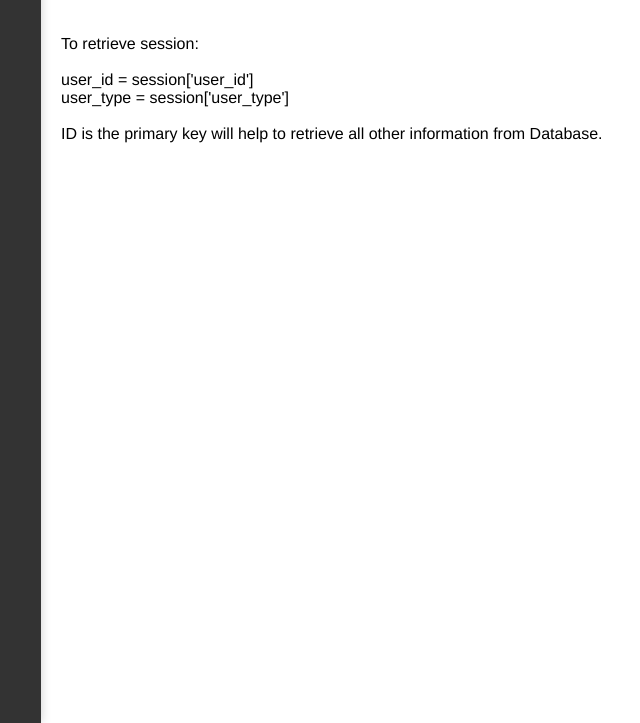
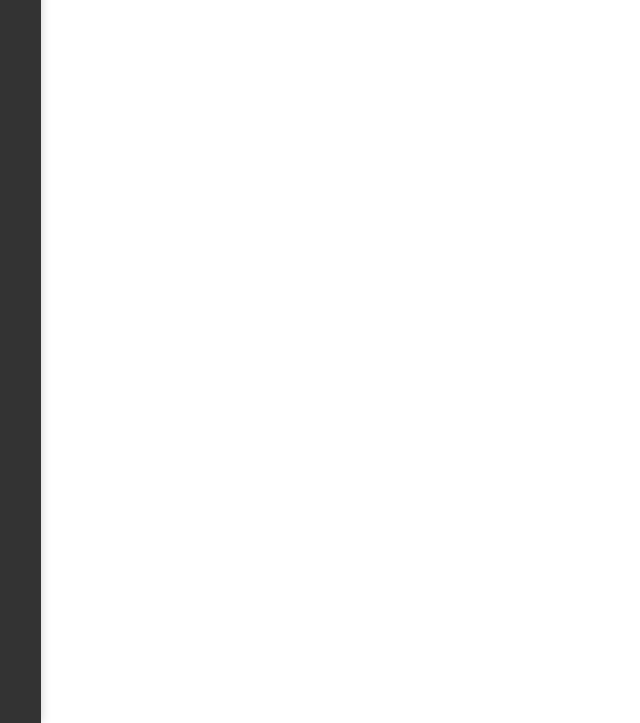
Before and after one commit to JaeHyeokSeong/ASD_Assignment_Flask, a Flask app: page /home in a window 1280 px wide. Shown: the part 117-840 px from the top of the page, without its empty margins (199-839 px from the left). Run offline with Flask 3, Linux system fonts and the light colour scheme.

Commit message:
Draft 1.0

```diff
--- a/app.py
+++ b/app.py
@@ -3,6 +3,7 @@ from flask_session import Session
 import mysql.connector
 import random
 import string
+from models.user_management import UserManagement
 
 app = Flask(__name__)
 app.secret_key = 'your_secret_key'
@@ -18,41 +19,7 @@ mydb = mysql.connector.connect(
 )
 
 mycursor = mydb.cursor()
-
-mycursor.execute('SELECT * FROM users')
-users = mycursor.fetchall()
-
-def add_user(id, name, email, user_type, password, phone):
-    insert_query = "INSERT INTO users (id, name, email, userType, password, phone) VALUES (%s, %s, %s, %s, %s, %s)"
-    parameter_data = (id, name, email, user_type, password, phone)
-    mycursor.execute(insert_query, parameter_data)
-    mydb.commit()
-
-def get_user_attribute(user_id, attribute_name):
-    try:
-        # Execute a query to retrieve the specified attribute for the user based on the provided user ID
-        query = f"SELECT {attribute_name} FROM users WHERE id = %s"
-        mycursor.execute(query, (user_id,))
-
-        # Fetch the attribute value from the database
-        attribute_value = mycursor.fetchone()
-
-        # Check if attribute_value is not None (user found)
-        if attribute_value:
-            return attribute_value[0]  # Return the attribute value
-        else:
-            # If user not found, return None or any other appropriate value
-            return None
-
-    except Exception as e:
-        # Handle database errors (log or return an error response)
-        print("Database Error:", e)
-        return None  # Return None or any other appropriate value for error cases
-
-def generate_random_id():
-    random_id_string = ''.join(random.choices(string.ascii_letters + string.digits, k=4))
-    random_id_integer = int(random_id_string, 36)  # Convert base36 string to integer
-    return random_id_integer
+user_management = UserManagement(mycursor, mydb)
 
 @app.route('/register', methods=['GET', 'POST'])
 def register():
@@ -64,10 +31,9 @@ def register():
         user_type = request.form['userType']
         name = request.form['name']  # Get the name from the form
         phone = request.form['phone']  # Get the phone number from the form
-        random_id = generate_random_id()
+        random_id = user_management.generate_random_id()
 
-        # Call your modified add_user function here with the additional form data
-        add_user(random_id, name, email, user_type, password, phone)
+        user_management.add_user_to_database(random_id, name, email, user_type, password, phone)
 
         # Set registration_successful to True after successful registration
         registration_successful = True
@@ -75,29 +41,6 @@ def register():
     # Render the registration form template, passing the registration_successful variable
     return render_template('register.html', registration_successful=registration_successful)
 
-# Function to authenticate user based on email, password, and user type
-def authenticate_user(email, password, user_type):
-    try:
-        # SQL query to check user credentials and retrieve user ID
-        sql_query = "SELECT id FROM users WHERE email = %s AND password = %s AND userType = %s"
-        values = (email, password, user_type)
-
-        # Execute the query with the provided values
-        mycursor.execute(sql_query, values)
-
-        # Fetch the result (user ID) from the database
-        user_id = mycursor.fetchone()
-
-        # If a user is found, authentication is successful
-        if user_id:
-            return user_id[0]  # Return the user ID
-        else:
-            return None  # Authentication failed, return None
-
-    except Exception as e:
-        # Handle database errors (log or return an error response)
-        print("Database Error:", e)
-        return None  # Authentication failed, return None
 
 @app.route('/login', methods=['GET', 'POST'])
 def login():
@@ -112,7 +55,7 @@ def login():
         print(f"Received data: Email={email}, Password={password}, UserType={user_type}")
 
         # Authenticate user based on email, password, and user type
-        user_id = authenticate_user(email, password, user_type)
+        user_id = user_management.authenticate_user(email, password, user_type)
         if user_id:
             # Authentication successful, store user id in the session
             session['user_id'] = user_id
@@ -134,37 +77,23 @@ def login():
     return render_template('login.html', error=error)
 
 # Logout route
-@app.route('/logout')
-def logout():
-    # Clear the session data (log out the user)
-    session.clear()
-    return redirect(url_for('login'))  # Redirect to the login page after logout
 
-for user in users:
-    print(user)
 
 @app.route('/')
 def index():
-    first_name = "John"
-    return render_template('index.html', first_name=first_name)
+    return render_template('index.html')
 
-@app.route('/User/<name>')
-def user(name):
-    return render_template('profile.html', name=name)
 
 @app.route('/home')
 def home():
-    # Logic for agent home page
     return render_template('home.html')
 
-def get_user_info_from_database(user_id):
-    # Execute SQL query to retrieve user data by ID
-    mycursor.execute("SELECT name, email, phone, password FROM users WHERE id = %s", (user_id,))
-    user_data = mycursor.fetchone()
-    return user_data
 
 @app.route('/profile', methods=['GET', 'POST'])
 def profile():
+    user_id = session.get('user_id')  # Get user ID from session or None if not present
+    update_success = False  # Flag to indicate whether the update was successful
+
     if request.method == 'POST':
         # Handle form submission for updating user information
         new_name = request.form['name']
@@ -172,56 +101,19 @@ def profile():
         new_phone = request.form['phone']
         new_password = request.form['password']  # Retrieve the new password from the form
 
-        # Get user ID from session or wherever you store it
-        user_id = session['user_id']
+        if user_id:
+            # Update user information in the database
+            user_management.update_user_info_in_database(user_id, new_name, new_email, new_phone, new_password)
+            update_success = True
 
-        # Update user information in the database
-        update_user_info_in_database(user_id, new_name, new_email, new_phone, new_password)
+    user_info = user_management.get_user_info_from_database(user_id)
+    print("Fetched user info:", user_info)
 
-        # Set update success flag for displaying feedback
-        update_success = True
+    # Assuming user_info is a tuple (name, email, phone, password)
+    name, email, phone, password = user_info if user_info else ("", "", "", "")
 
-        # Retrieve updated user information
-        user_info = get_user_info_from_database(user_id)
-
-        return render_template('profile.html', name=user_info[0], email=user_info[1],
-                               phone=user_info[2], password=new_password, update_success=update_success)
-
-    # For GET request, fetch user information and display the profile page
-    user_id = session['user_id']  # Assuming user ID is stored in the session
-    user_info = get_user_info_from_database(user_id)
-
-    return render_template('profile.html', name=user_info[0], email=user_info[1],
-                           phone=user_info[2], password="********")
-
-def update_user_info_in_database(user_id, new_name, new_email, new_phone, new_password):
-    try:
-        # SQL query to retrieve existing user data
-        select_query = "SELECT name, email, phone, password FROM users WHERE id = %s"
-        mycursor.execute(select_query, (user_id,))
-        existing_data = mycursor.fetchone()
-
-        # Check if the input fields are empty and retain existing data if so
-        new_name = new_name if new_name else existing_data[0]
-        new_email = new_email if new_email else existing_data[1]
-        new_phone = new_phone if new_phone else existing_data[2]
-        new_password = new_password if new_password else existing_data[3]
-
-        # SQL query to update user information in the database, including the password
-        sql_query = "UPDATE users SET name = %s, email = %s, phone = %s, password = %s WHERE id = %s"
-        values = (new_name, new_email, new_phone, new_password, user_id)
-
-        # Execute the update query with the provided values
-        mycursor.execute(sql_query, values)
-
-        # Commit the changes to the database
-        mydb.commit()
-
-    except Exception as e:
-        # Handle database errors (log or return an error response)
-        print("Database Error:", e)
-        # You might want to raise an exception or return an error response here based on your use case
-
+    return render_template('profile.html', name=name, email=email, phone=phone,
+                           password=password, update_success=update_success)
 
 
 @app.route('/contacts')
@@ -229,25 +121,30 @@ def contacts():
     # Logic for contacts page
     return render_template('contacts.html')
 
+
 @app.route('/properties')
 def properties():
     # Logic for properties page
     return render_template('properties.html')
+
 
 @app.route('/leases')
 def leases():
     # Logic for leases page
     return render_template('leases.html')
 
+
 @app.route('/inspections')
 def inspections():
     # Logic for inspections page
     return render_template('inspections.html')
 
+
 @app.route('/landlord_properties')
 def landlord_properties():
     # Logic for landlord properties page
     return render_template('landlord_properties.html')
+
 
 @app.route('/income')
 def income():
@@ -260,10 +157,12 @@ def tenant_properties():
     # Logic for tenant properties page
     return render_template('tenant_properties.html')
 
+
 @app.route('/payments')
 def payments():
     # Logic for payments page
     return render_template('payments.html')
+
 
 @app.route('/maintenance')
 def maintenance():
@@ -271,5 +170,12 @@ def maintenance():
     return render_template('maintenance.html')
 
 
+@app.route('/logout')
+def logout():
+    # Clear the session data (log out the user)
+    session.clear()
+    return redirect(url_for('login'))  # Redirect to the login page after logout
+
+
 if __name__ == '__main__':
     app.run(debug=True)
--- a/templates/home.html
+++ b/templates/home.html
@@ -5,15 +5,15 @@
     <h1>You are logged in as {{ session['user_type'] }}!</h1>
     <p>Your User ID: {{ session['user_id'] }}</p>
 
-    <p>
-    <br>
-    To retrieve session: <br>
-    <br>
-    user_id = session['user_id'] <br>
-    user_type = session['user_type'] <br>
-    <br>
-    ID is the primary key will help to retrieve all other information from Database.
-    </p>
+{#    <p>#}
+{#    <br>#}
+{#    To retrieve session: <br>#}
+{#    <br>#}
+{#    user_id = session['user_id'] <br>#}
+{#    user_type = session['user_type'] <br>#}
+{#    <br>#}
+{#    ID is the primary key will help to retrieve all other information from Database.#}
+{#    </p>#}
 
 
 
```
Also changed, not shown: models/user_management.py (added, +76 -0 lines), 2 other files.
